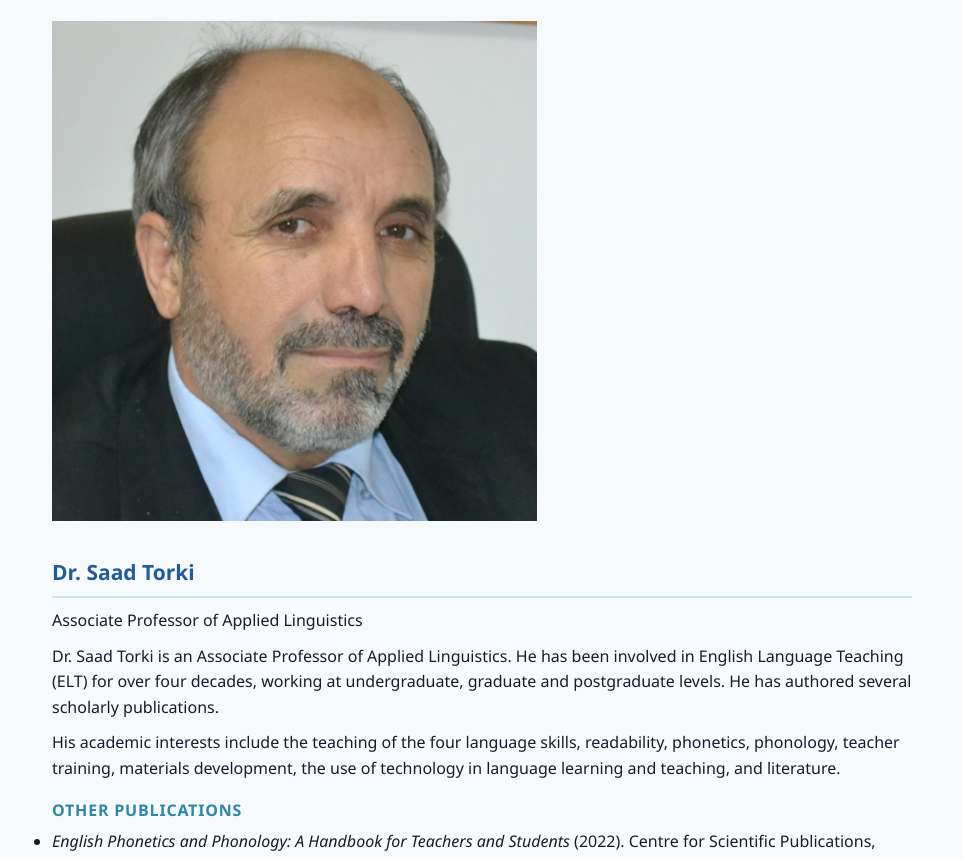
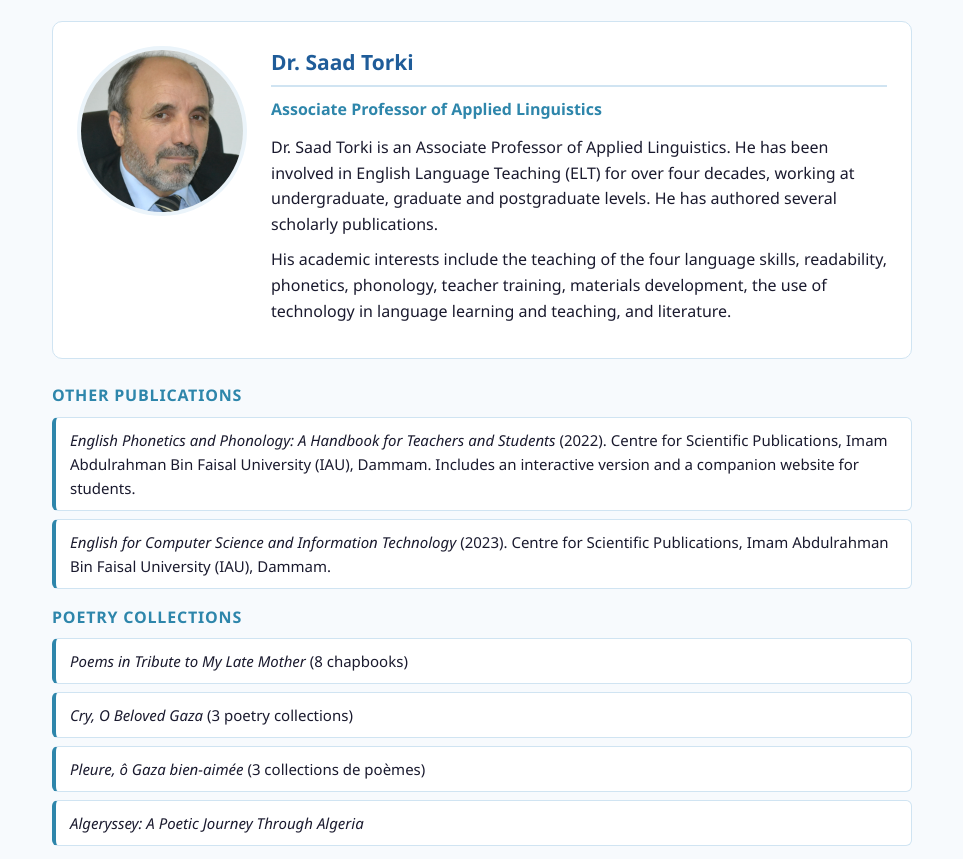
Before and after one commit to takieddinetorki/writealpha, a plain HTML site: page about-the-author.html in a window 1280 px wide. Shown: the part 274-1133 px from the top of the page, without its empty margins (158-1121 px from the left). Drawn offline with Linux system fonts and the light colour scheme.

Commit message:
Update about-the-author.html

```diff
--- a/about-the-author.html
+++ b/about-the-author.html
@@ -97,6 +97,18 @@ p{margin-bottom:10px;font-size:16px}
   padding:10px 24px;display:flex;flex-wrap:wrap;gap:6px 16px}
 .gw-topnav a{color:#9fb8d1;text-decoration:none;font-size:12.5px}
 .gw-topnav a:hover{color:#F4A62A;text-decoration:underline}
+/* About the Author */
+.author-card{display:flex;gap:24px;align-items:flex-start;background:var(--wh);
+  border:1px solid var(--border);border-radius:10px;padding:24px;margin-bottom:24px}
+.author-photo{width:170px;height:170px;object-fit:cover;border-radius:50%;
+  border:4px solid var(--lt);flex-shrink:0}
+.author-card h2{margin-top:0}
+.author-role{color:var(--tl);font-weight:700;margin-bottom:12px}
+.pub-list{list-style:none;margin:8px 0 16px}
+.pub-list li{background:var(--wh);border:1px solid var(--border);border-left:4px solid var(--tl);
+  border-radius:6px;padding:10px 14px;margin-bottom:8px;font-size:15px}
+.pub-list a{color:var(--bl);word-break:break-all}
+@media(max-width:600px){.author-card{flex-direction:column;align-items:center;text-align:center}}
 </style>
 </head>
 <body>
@@ -151,15 +163,6 @@ p{margin-bottom:10px;font-size:16px}
   <li><a href="https://sites.google.com/view/saadtorki/home" target="_blank" rel="noopener">sites.google.com/view/saadtorki/home</a></li>
   <li><a href="https://torkisaad.wixsite.com/home" target="_blank" rel="noopener">torkisaad.wixsite.com/home</a></li>
 </ul>
-After the change, that part of the page reads in this order:
-
-<div class="hero">
-  <h1>About the Author</h1>
-</div>
-
-<div class="author-card">   ← new bio starts here
-...
-</ul>                       ← new bio ends here
 
 </div>
 
```
